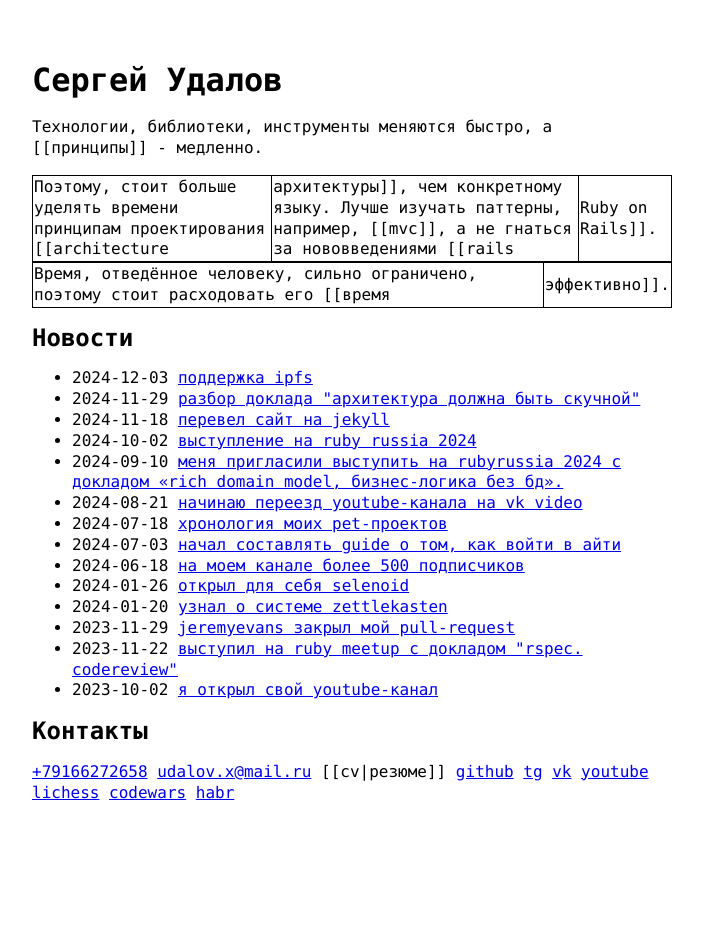
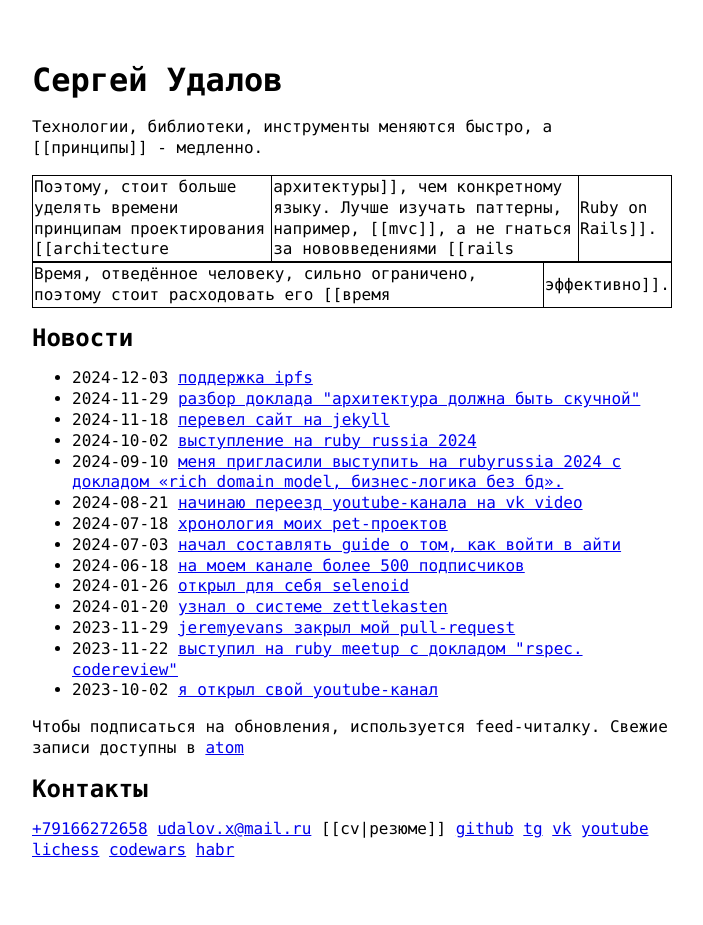
Before and after one commit to sergio-fry/blog, a Jekyll site: the page built from index.md, in a window 1280 px wide. Shown: the whole page, without its empty margins (288-991 px from the left). Built offline with Jekyll 4.4.1, drawn with Linux system fonts in a browser that asks for light colours; before the commit the page ends 900 px from its top, so only the background shows below that.

Commit message:
2024-12 atom feed link

```diff
--- a/_config.yml
+++ b/_config.yml
@@ -23,7 +23,7 @@ email: udalov.x@mail.ru
 description: >- # this means to ignore newlines until "baseurl:"
   Ruby-тимлид, автор подкасата Heavy Tech, блоггер. Занимюсь разрботкой с 2006 года.
 baseurl: "" # the subpath of your site, e.g. /blog
-url: "/" # the base hostname & protocol for your site, e.g. http://example.com
+url: "https://sergei.udalovs.ru/" # the base hostname & protocol for your site, e.g. http://example.com
 
 # Build settings
 #theme: no-style-please
--- a/index.md
+++ b/index.md
@@ -16,6 +16,9 @@ layout: home
 
 {%- include post_list.html -%}
 
+Чтобы подписаться на обновления, используется feed-читалку. Свежие
+записи доступны в [atom]({{ site.url }}/feed.xml)
+
 
 ## Контакты
 
@@ -23,7 +26,7 @@ layout: home
 [udalov.x@mail.ru](mailto:udalov.x@mail.ru)
  [[cv|резюме]]
  [github](https://github.com/sergio-fry)
- [tg](https://t.me/SergeiUdalov)
+ [tg](https://t.me/UdalovX)
  [vk](https://vk.com/sergeiudalov)
  [youtube](https://www.youtube.com/@SergeiUdalov)
  [lichess](https://lichess.org/@/SergeiUdalov)
```
